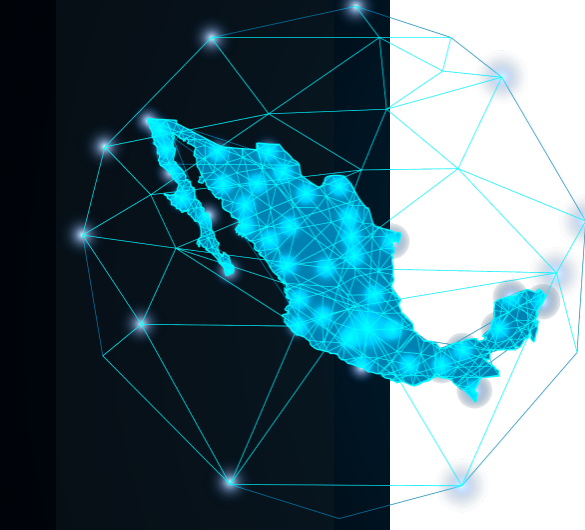
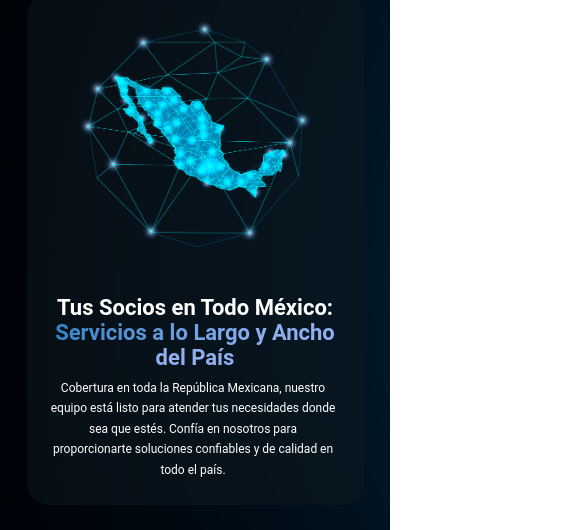
Before and after one commit to LarkinBaumann/larkinholding, a Next.js app: page / in a window 390 px wide. Shown: the part 2460-2990 px from the top of the page, 585 px wide, since content can reach past the window. Built offline with nearby package versions, Linux system fonts and the light colour scheme.

Commit message:
Refactor Servicio component styles

```diff
--- a/src/components/Servicio/Servicio.jsx
+++ b/src/components/Servicio/Servicio.jsx
@@ -43,13 +43,13 @@ function Servicio() {
       <ShadowServicio
       inView={inView}
       />
-    <div className="w-full h-[830px] flex flex-row justify-center items-center px-14
+    <div className="w-full h-[830px] flex flex-col lg:flex-row justify-center items-center px-4 lg:px-14
     max-w-[1444px] mx-auto min-w-sm
     ">
-    <div className="w-full h-[604px] flex flex-row justify-around text-white bg-[#0E192187] items-center rounded-[22px]
+    <div className="w-[337px] lg:w-full h-[511px] lg:h-[604px] flex  flex-col lg:flex-row justify-around text-white bg-[#0E192187] items-center rounded-[22px]
       ">
       <div className="">
-        <motion.div className="w-[557px] h-[539px]"
+        <motion.div className="w-[237px] lg:w-[557px] h-[229px] lg:h-[539px]"
          initial="hidden"
          animate={inView ? "visible" : "hidden"}
          variants={variantsImage}
@@ -63,7 +63,7 @@ function Servicio() {
          initial="hidden"
          animate={inView ? "visible" : "hidden"}
          variants={variants}
-        className="font-header w-[532px] text-[40px] font-bold leading-[44px]">
+        className="font-header w-[293px] lg:w-[532px] text-[22px] lg:text-[40px] font-bold leading-[25px] lg:leading-[44px] text-center lg:text-left">
           {traduccion.servicio.header}
           <br/>
           <span className="titulo2">{traduccion.servicio.accent}</span>
@@ -72,7 +72,7 @@ function Servicio() {
         initial="hidden"
         animate={inView ? "visible" : "hidden"}
         variants={variants}
-        className="w-[532px]  font-paragraph text-[20px] leading-[34px] ">{traduccion.servicio.paragraph}</motion.p>
+        className="w-[289px] lg:w-[532px]  font-paragraph text-[12px] lg:text-[20px] leading-[20.52px] lg:leading-[34px] text-center lg:text-left ">{traduccion.servicio.paragraph}</motion.p>
       </div>
     </div>
 
```
